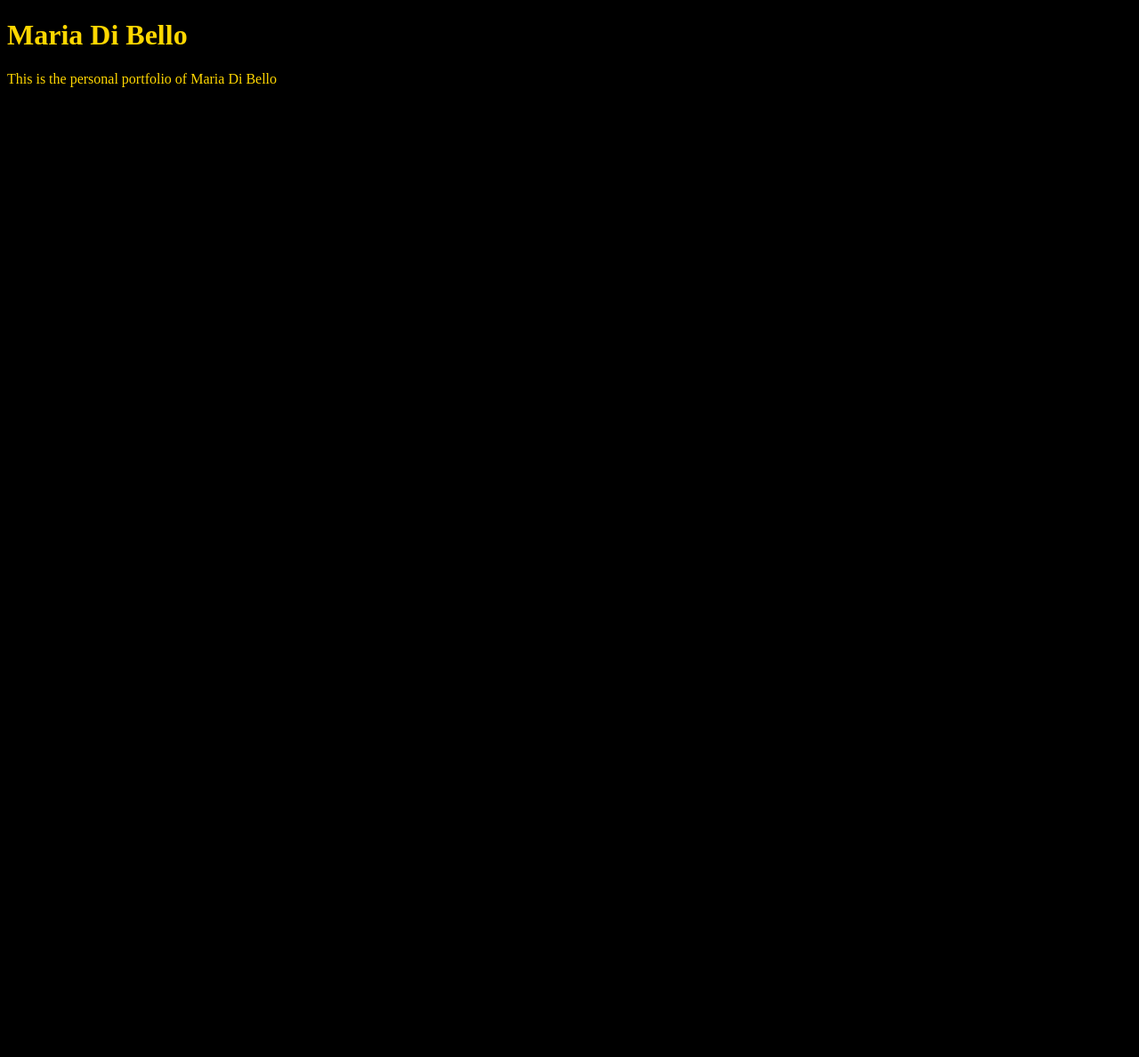
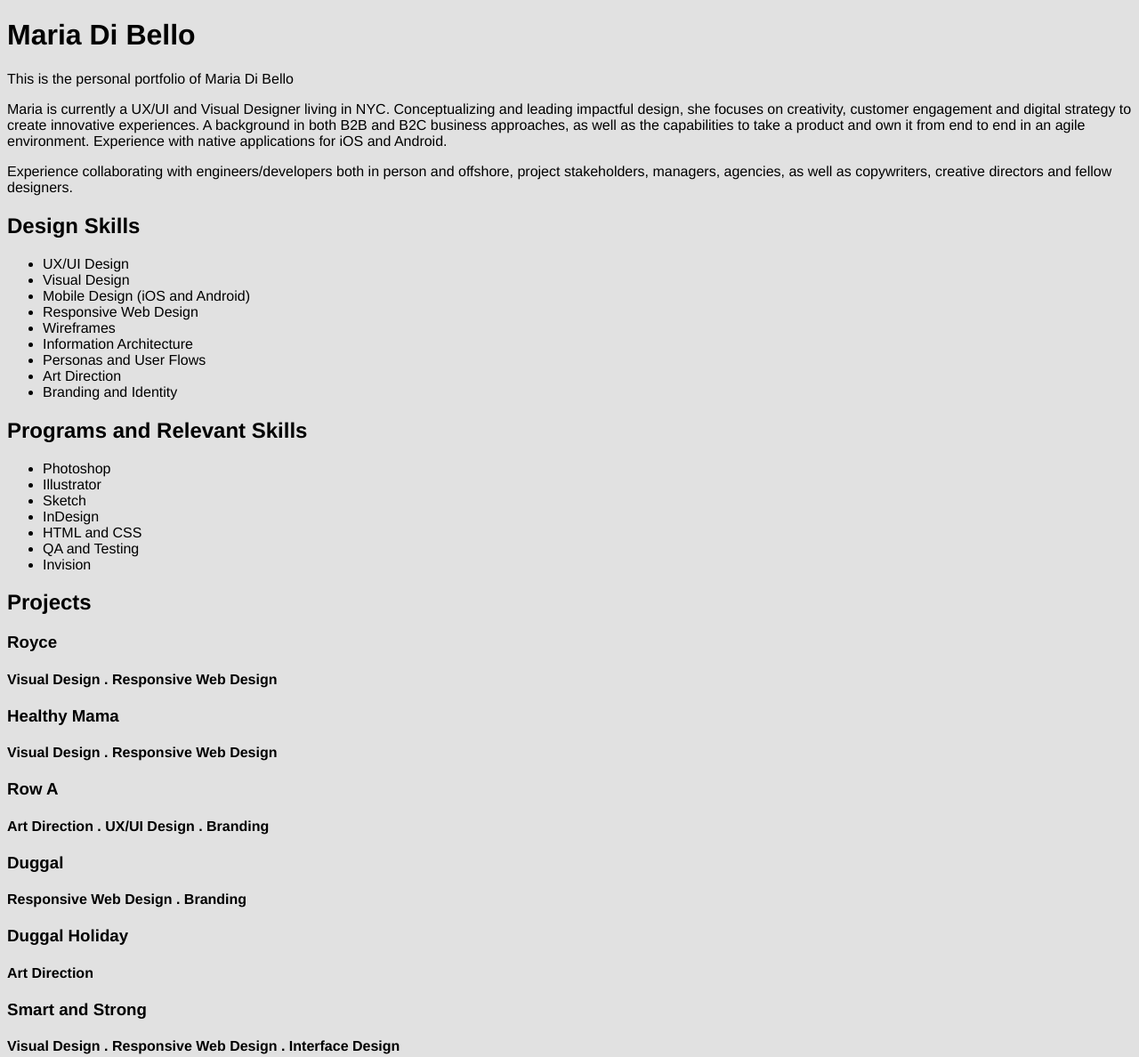
Before and after one commit to mdbello/mdbello.github.io, a plain HTML site: page unit_1/index.html in a window 1280 px wide. Shown: the whole page at 89% size. Before the commit the page ends 800 px from the top, so only its background shows below. Drawn offline with Linux system fonts and the light colour scheme.

Commit message:
copy additions and css changes
- added skills
- added programs
- added project list

```diff
--- a/unit_1/css/style.css
+++ b/unit_1/css/style.css
@@ -1,7 +1,10 @@
 body {
-	background-color: black;
+	background-color: #E1E1E1;
+
 }
 
-h1, p {
-	color: gold;
+h1, h2, h3, h4, p, ul, li {
+	color: black;
+	font-family: Helvetica;
+	font-kerning: .5pt;
 }
--- a/unit_1/index.html
+++ b/unit_1/index.html
@@ -7,7 +7,48 @@
 
 	<body>
 		<h1>Maria Di Bello</h1>
-		<p>This is the personal portfolio of Maria Di Bello</p>
+			<p>This is the personal portfolio of Maria Di Bello</p>
+
+			<p>Maria is currently a UX/UI and Visual Designer living in NYC. Conceptualizing and leading impactful design, she focuses on creativity, customer engagement and digital strategy to create innovative experiences. A background in both B2B and B2C business approaches, as well as the capabilities to take a product and own it from end to end in an agile environment. Experience with native applications for iOS and Android.</p>
+
+			<p>Experience collaborating with engineers/developers both in person and offshore, project stakeholders, managers, agencies, as well as copywriters, creative directors and fellow designers.</p>
+
+		<h2>Design Skills</h2>
+			<ul>
+				<li>UX/UI Design</li>
+				<li>Visual Design</li>
+				<li>Mobile Design (iOS and Android)</li>
+				<li>Responsive Web Design</li>
+				<li>Wireframes</li>
+				<li>Information Architecture</li>
+				<li>Personas and User Flows</li>
+				<li>Art Direction</li>
+				<li>Branding and Identity</li>
+			</ul>
+
+		<h2>Programs and Relevant Skills</h2>
+			<ul>
+				<li>Photoshop</li>
+				<li>Illustrator</li>
+				<li>Sketch</li>
+				<li>InDesign</li>
+				<li>HTML and CSS</li>
+				<li>QA and Testing</li>
+				<li>Invision</li>
+			</ul>
+		<h2>Projects</h2>
+			<h3>Royce</h3>
+				<h4>Visual Design . Responsive Web Design</h4>
+			<h3>Healthy Mama</h3>
+				<h4>Visual Design . Responsive Web Design</h4>
+			<h3>Row A</h3>
+				<h4>Art Direction . UX/UI Design . Branding </h4>
+			<h3>Duggal</h3>
+				<h4>Responsive Web Design . Branding</h4>
+			<h3>Duggal Holiday</h3>
+				<h4>Art Direction</h4>
+			<h3>Smart and Strong</h3>
+				<h4>Visual Design . Responsive Web Design . Interface Design</h4>
 	</body>
 
 </html>
```
